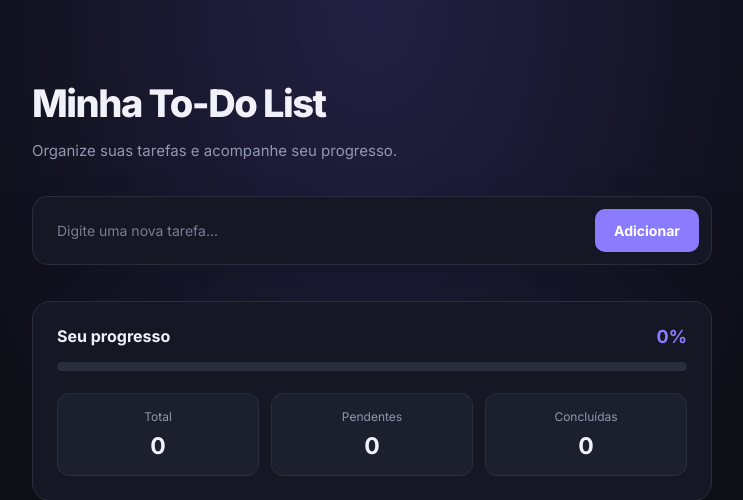
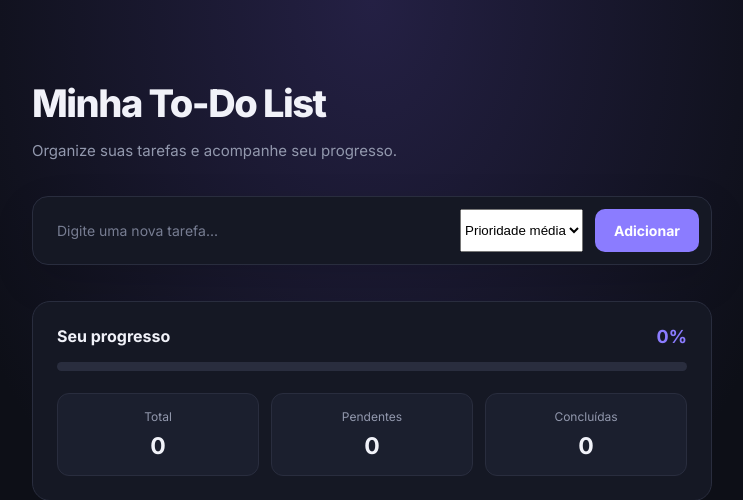
Before and after one commit to matheusferb/to-do-list-python, a Flask app: page / in a window 1280 px wide. Shown: the top 500 px of the page, without its empty margins (268-1011 px from the left). Run offline with Flask 3, Linux system fonts and the light colour scheme; data that the repository does not hold is empty.

Commit message:
feat: adiciona sistema de prioridades nas tarefas

```diff
--- a/app.py
+++ b/app.py
@@ -22,9 +22,22 @@ def criar_banco():
             CREATE TABLE IF NOT EXISTS tarefas (
                 id INTEGER PRIMARY KEY AUTOINCREMENT,
                 texto TEXT NOT NULL,
-                concluida INTEGER NOT NULL DEFAULT 0
+                concluida INTEGER NOT NULL DEFAULT 0,
+                prioridade TEXT NOT NULL DEFAULT 'media'
             )
         """)
+
+        colunas = conexao.execute(
+            "PRAGMA table_info(tarefas)"
+        ).fetchall()
+
+        nomes_colunas = [coluna["name"] for coluna in colunas]
+
+        if "prioridade" not in nomes_colunas:
+            conexao.execute("""
+                ALTER TABLE tarefas
+                ADD COLUMN prioridade TEXT NOT NULL DEFAULT 'media'
+            """)
 
 
 # Página principal
@@ -47,7 +60,8 @@ def listar_tarefas():
         tarefas.append({
             "id": linha["id"],
             "texto": linha["texto"],
-            "concluida": bool(linha["concluida"])
+            "concluida": bool(linha["concluida"]),
+            "prioridade": linha["prioridade"]
         })
 
     return jsonify(tarefas)
@@ -63,18 +77,25 @@ def adicionar_tarefa():
         return jsonify({"erro": "Digite uma tarefa válida."}), 400
 
     with conectar_banco() as conexao:
-        cursor = conexao.execute(
-            "INSERT INTO tarefas (texto) VALUES (?)",
-            (texto.strip(),)
-        )
 
-        tarefa_id = cursor.lastrowid
+          prioridade = dados.get("prioridade", "media")
+
+          if prioridade not in ["baixa", "media", "alta"]:
+              return jsonify({"erro": "Prioridade inválida."}), 400
+
+          cursor = conexao.execute(
+              "INSERT INTO tarefas (texto,prioridade) VALUES (?, ?)",
+              (texto.strip(),prioridade)
+          )
+
+          tarefa_id = cursor.lastrowid
 
     return jsonify({
         "id": tarefa_id,
         "texto": texto.strip(),
-        "concluida": False
-    }), 201
+        "concluida": False,
+        "prioridade": prioridade
+    }),201
 
 
 
@@ -96,6 +117,7 @@ def atualizar_tarefa(tarefa_id):
 
         texto = dados.get("texto", linha["texto"])
         concluida = dados.get("concluida", bool(linha["concluida"]))
+        prioridade = dados.get("prioridade", linha["prioridade"])
 
         # Validar o texto
         if not isinstance(texto, str) or not texto.strip():
@@ -105,20 +127,24 @@ def atualizar_tarefa(tarefa_id):
         if not isinstance(concluida, bool):
             return jsonify({"erro": "Estado inválido."}), 400
 
+        if prioridade not in ["baixa", "media", "alta"]:
+            return jsonify({"erro": "Prioridade inválida."}), 400
+
         # Atualizar no banco de dados
         conexao.execute(
             """
             UPDATE tarefas
-            SET texto = ?, concluida = ?
+            SET texto = ?, concluida = ?, prioridade = ?
             WHERE id = ?
             """,
-            (texto.strip(), int(concluida), tarefa_id)
+            (texto.strip(), int(concluida), prioridade, tarefa_id)
         )
 
     return jsonify({
         "id": tarefa_id,
         "texto": texto.strip(),
-        "concluida": concluida
+        "concluida": concluida,
+        "prioridade": prioridade
     })
 
 
--- a/static/script.js
+++ b/static/script.js
@@ -4,6 +4,7 @@ const campoTarefa = document.getElementById("campo-tarefa");
 const botaoAdicionar = document.getElementById("botao-adicionar");
 const listaTarefas = document.getElementById("lista-tarefas");
 const campoPesquisa = document.getElementById("campo-pesquisa");
+const campoPrioridade = document.getElementById("campo-prioridade");
 
 // Elementos do progresso
 const contadorTotal = document.getElementById("contador-total");
@@ -125,6 +126,16 @@ function criarElementoTarefa(tarefa) {
     const texto = document.createElement("span");
 
     texto.textContent = tarefa.texto;
+
+    const etiquetaPrioridade = document.createElement("span");
+
+    etiquetaPrioridade.textContent =
+        "Prioridade: " + tarefa.prioridade;
+
+    etiquetaPrioridade.classList.add(
+        "prioridade",
+        tarefa.prioridade
+    );
 
     const botaoExcluir = document.createElement("button");
 
@@ -258,6 +269,7 @@ botaoEditar.addEventListener("click", async function () {
     // Adicionar elementos ao item
     item.appendChild(checkbox);
     item.appendChild(texto);
+    item.appendChild(etiquetaPrioridade);
     item.appendChild(botaoEditar);
     item.appendChild(botaoExcluir);
 
@@ -268,6 +280,7 @@ botaoEditar.addEventListener("click", async function () {
 // Adicionar uma nova tarefa
 async function adicionarTarefa() {
     const texto = campoTarefa.value.trim();
+    const prioridade = campoPrioridade.value;
 
     if (texto === "") {
         alert("Digite uma tarefa antes de adicionar!");
@@ -280,7 +293,10 @@ async function adicionarTarefa() {
             headers: {
                 "Content-Type": "application/json"
             },
-            body: JSON.stringify({ texto: texto })
+            body: JSON.stringify({
+                texto: texto,
+                prioridade: prioridade
+            })
         });
 
         const dados = await resposta.json();
@@ -292,6 +308,7 @@ async function adicionarTarefa() {
         tarefas.push(dados);
 
         campoTarefa.value = "";
+        campoPrioridade.value = "media";
         campoTarefa.focus();
 
         atualizarTela();
--- a/templates/index.html
+++ b/templates/index.html
@@ -24,6 +24,14 @@
                 id="campo-tarefa"
                 placeholder="Digite uma nova tarefa..."
             >
+
+
+        <select id="campo-prioridade">
+            <option value="baixa">Prioridade baixa</option>
+            <option value="media" selected>Prioridade média</option>
+            <option value="alta">Prioridade alta</option>
+        </select>
+
 
             <button id="botao-adicionar">Adicionar</button>
         </section>
```
